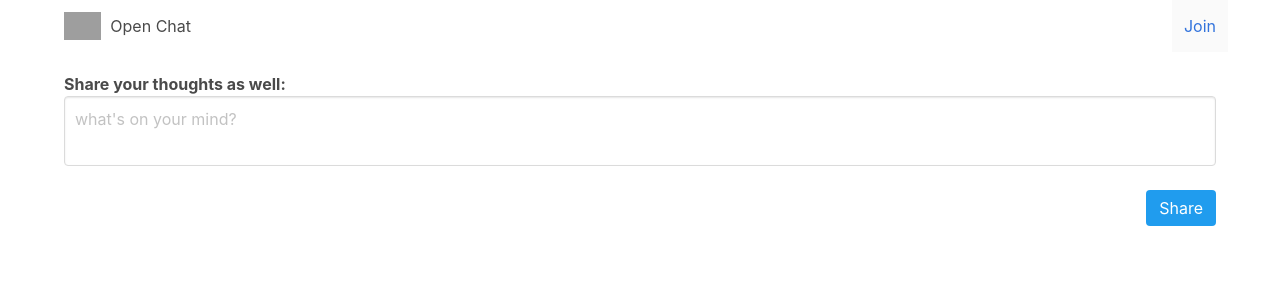
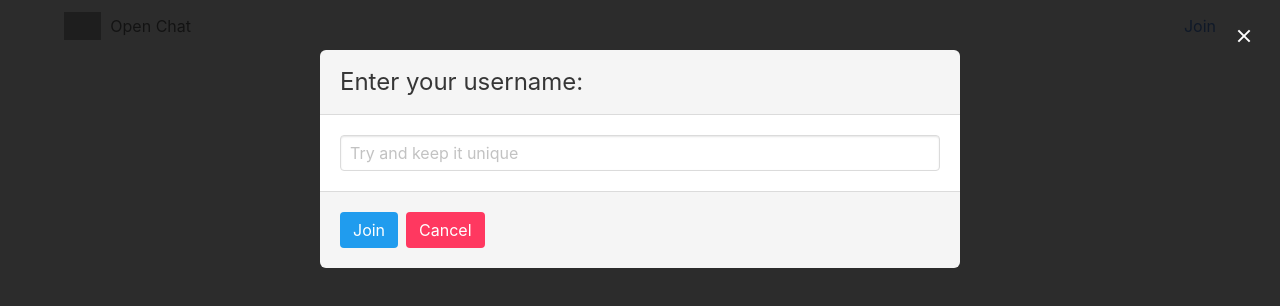
Before and after one commit to sameer-manek/groupchat, a website: page views/index.html in a window 1280 px wide. Both pictures are taken after a click on the link "Join". Drawn offline with nearby package versions, Linux system fonts and the light colour scheme; no server answers; grey boxes are pictures that could not be loaded.

Commit message:
update > people can now join the chat

```diff
--- a/views/index.html
+++ b/views/index.html
@@ -9,6 +9,27 @@
 	<script type="text/javascript" src="https://cdnjs.cloudflare.com/ajax/libs/jquery/3.3.1/jquery.min.js"></script>
 </head>
 <body style="height: 100%;">
+
+	<div class="modal">
+	  	<div class="modal-background"></div>
+	 	<div class="modal-card" style="margin-top: 50px;">
+	 		<!-- the joining form -->
+	 		<form>
+		 		<header class="modal-card-head">
+		 			<p class="modal-card-title">Enter your username: </p>
+		 		</header>
+		 		<section class="modal-card-body">
+		 			<input class="input" type="text" id="username" placeholder="Try and keep it unique" />
+		 		</section>
+		 		<footer class="modal-card-foot">
+		 			<button class="button is-info" id="confirm">Join</button>
+      				<button class="button is-danger" id="cancel">Cancel</button>
+		 		</footer>
+		 	</form>
+	 	</div>
+	  	<button class="modal-close is-large" aria-label="close"></button>
+	</div>
+
 	<header>
 		<nav class="navbar">
 			<section class="container">
@@ -19,7 +40,7 @@
 				</div>
 
 				<div class="navbar-menu level-right">
-					<a href="#" class="navbar-item">Join</a>
+					<a href="#" class="navbar-item" id="join">Join</a>
 				</div>
 			</section>
 		</nav>
@@ -30,8 +51,8 @@
 		<section class="container" id="board" style="height: 50%;"></section>
 		<div style="clear: both; height: 20px;"></div>
 		<section class="container">
+		<form id="form">
 			<p><b>Share your thoughts as well:</b></p>
-		<form>
 			<div class="field">
 				<textarea class="textarea" id="message" style="resize: none;" placeholder="what's on your mind?" rows="2"></textarea>
 				<br />
@@ -42,26 +63,56 @@
 	</main>
 	<script src="/socket.io/socket.io.js"></script>
 	<script type="text/javascript">
+		var username = null;
 		var socket = io.connect('http://localhost:3000');
 		socket.on('init', (data) => renderMessage(data))
 		socket.on('new message', (data) => renderMessage(data))
 
 		$("#send-message").click(function(){
 			let data = {
+				user: username,
 				msg: $("#message").val()
 			}
 
 			socket.emit('msg', data)
 			// render the message on the screen of the user
-			let msg = '<sction class="message is-info"><div class="message-body"><b>You</b><p>'+$("#message").val()+'</p>';
+			let msg = '<sction class="message is-info"><div class="message-body"><b>You :</b><p>'+$("#message").val()+'</p>';
 			$("#board").append(msg);
 			msg: $("#message").val('')
 		})
 
 		function renderMessage(data){
-			let msg = '<section class="message"><div class="message-body"> <b>Sameer : </b> <p>'+data.msg+'</p> </div> </section>'
+			let msg = '<section class="message is-dark"><div class="message-body"> <b>'+data.user+' : </b> <p>'+data.msg+'</p> </div> </section>'
 			$('#board').append(msg)
 		}
+
+		// modal toggle
+
+		$("#join").click(() => $(".modal").toggle());
+		$(".modal-close").click(() => $(".modal").toggle())
+		$("#cancel").click(()=>{
+			$("#username").val('');
+			$(".modal").toggle()
+		})
+
+		// joining script
+		$("#confirm").click(() => {
+			data = {
+				username : $("#username").val()
+			}
+
+			socket.emit("new user", data);
+			username = $("#username").val();
+			$(".modal").toggle()
+			$("#form").show();
+			$("#join").hide();
+		})
+
+		$(document).ready(function(){
+			if(username == null){
+				$("#form").hide();
+			}
+		})
 	</script>
 </body>
 </html>
```
Also changed, not shown: index.js (+8 -1 lines).
